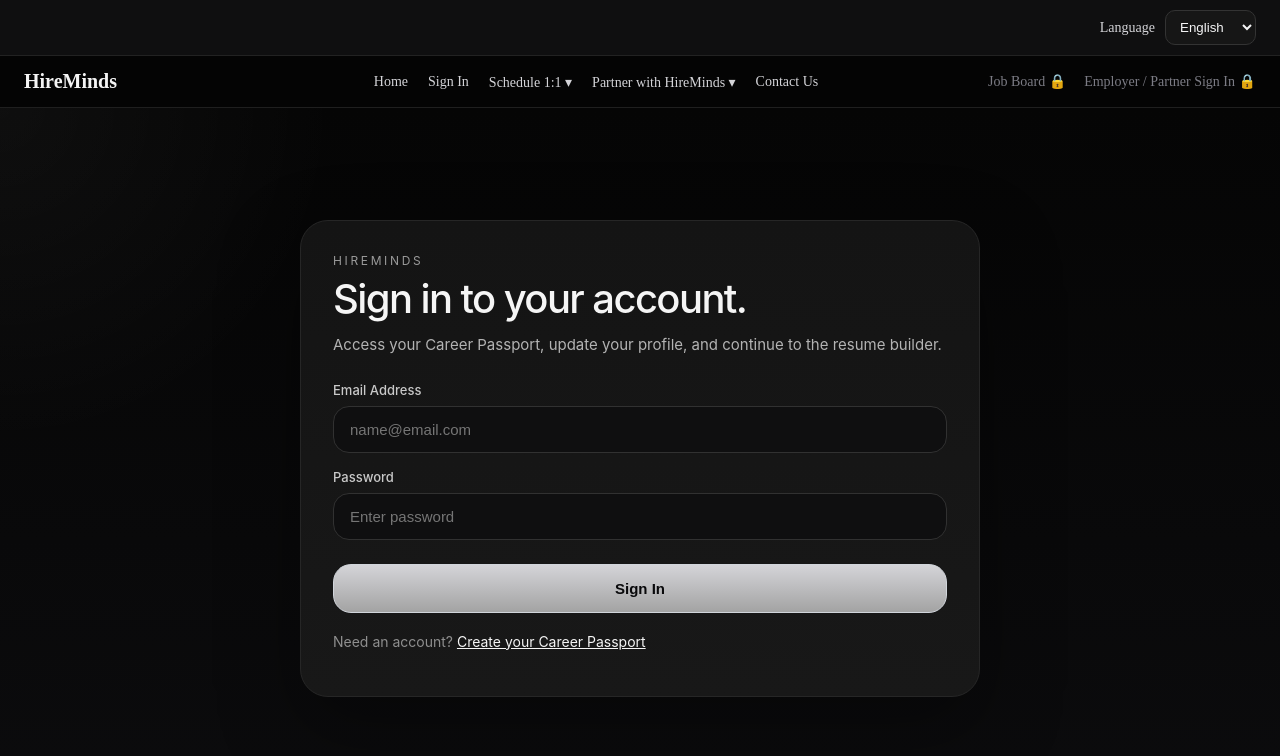
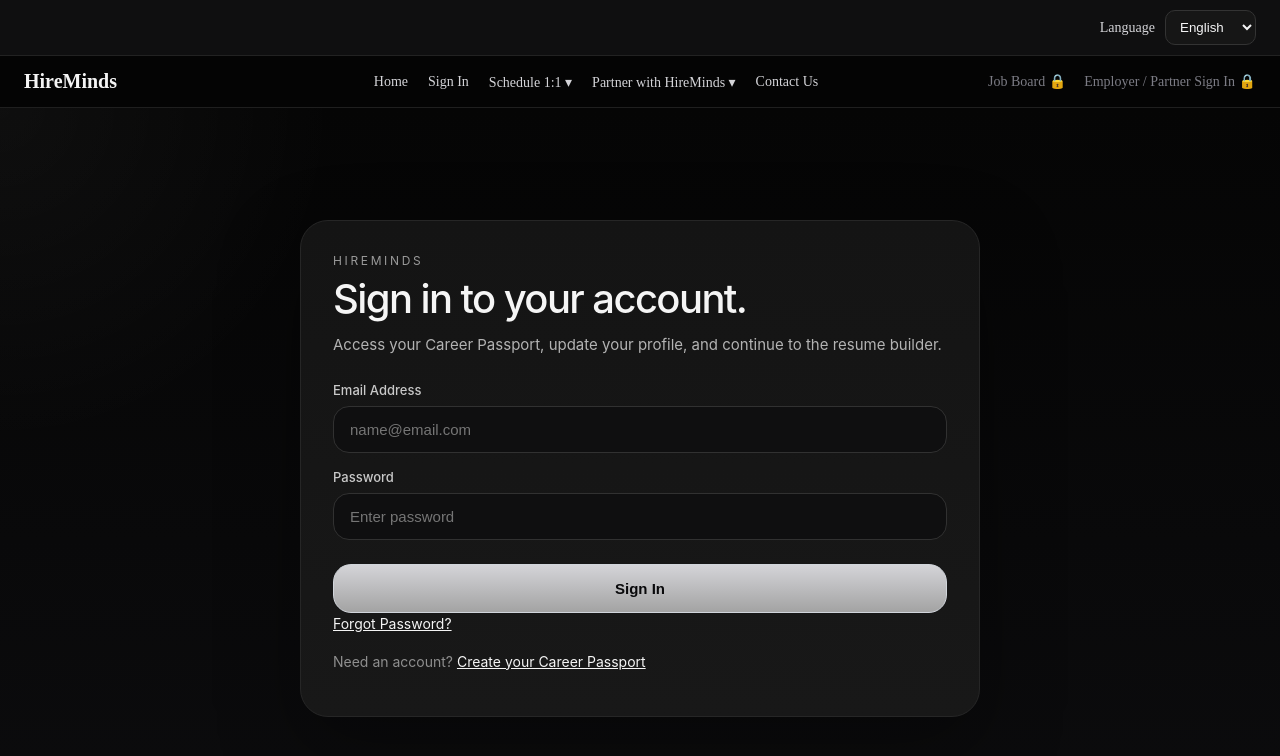
Before and after one commit to UrMizery/hireminds-platform, a Next.js app: page /sign-in in a window 1280 px wide. Shown: the top 756 px of the page. Built offline with nearby package versions, Linux system fonts and the light colour scheme; no server answers.

Commit message:
Update page.tsx

```diff
--- a/app/sign-in/page.tsx
+++ b/app/sign-in/page.tsx
@@ -73,6 +73,10 @@ export default function SignInPage() {
           <button onClick={handleSignIn} disabled={loading} style={styles.button}>
             {loading ? "Signing In..." : "Sign In"}
           </button>
+
+          <a href="/reset-password" style={{ color: "#f5f5f5", textDecoration: "underline", fontSize: "14px" }}>
+  Forgot Password?
+</a>
 
           {message ? <p style={styles.message}>{message}</p> : null}
 
```
